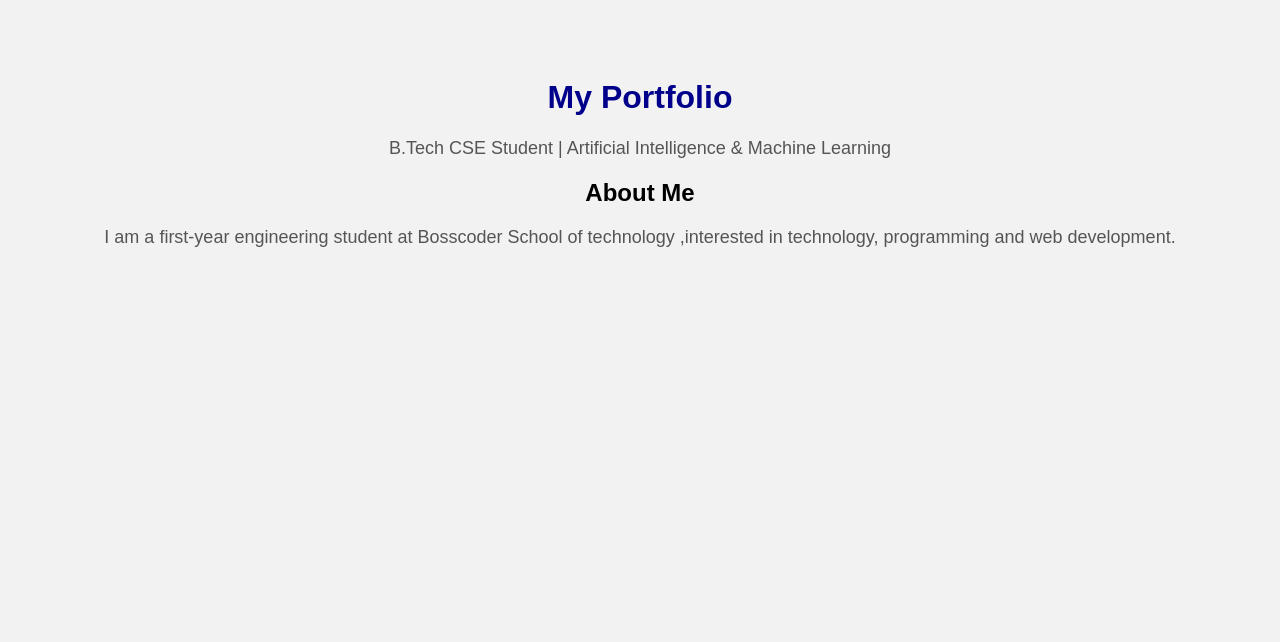
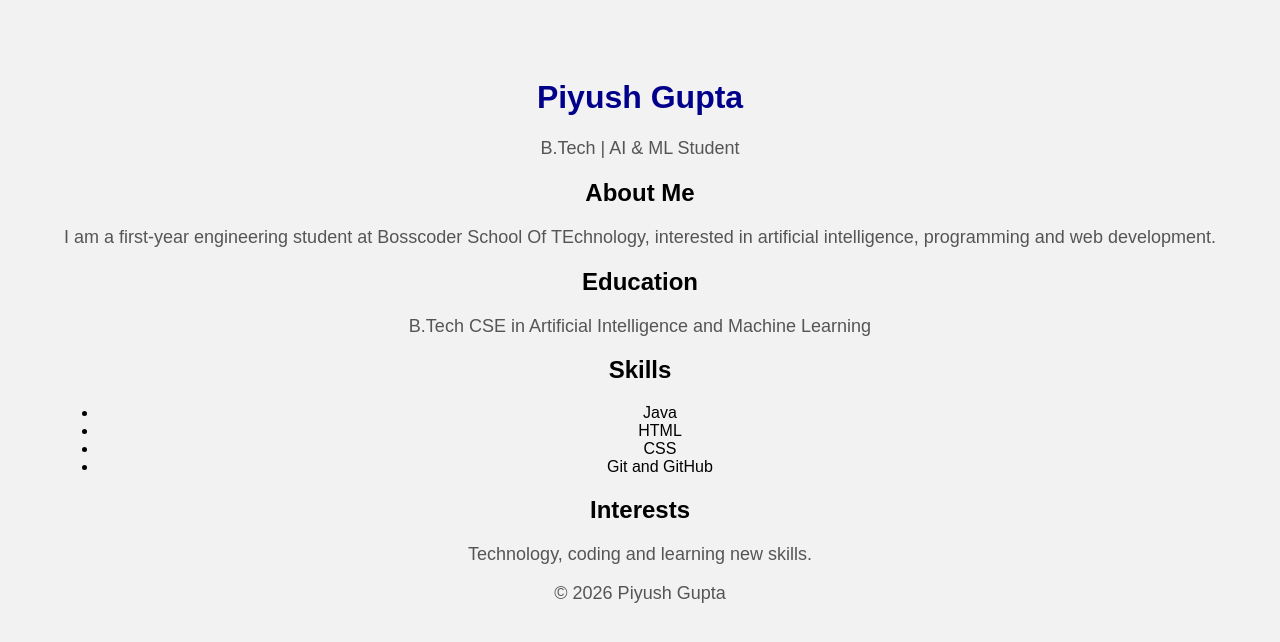
Before and after one commit to piyushguptaa2008/web-dev-lab-, a plain HTML site: page index.html in a window 1280 px wide. Drawn offline with Linux system fonts and the light colour scheme.

Commit message:
P5: Complete and preserve semantic bio page

```diff
--- /dev/null
+++ b/P5/style.css
@@ -0,0 +1,15 @@
+body {
+    background-color: #f2f2f2;
+    font-family: Arial, sans-serif;
+    text-align: center;
+    padding: 50px;
+}
+
+h1 {
+    color: darkblue;
+}
+
+p {
+    color: #555;
+    font-size: 18px;
+}
--- a/index.html
+++ b/index.html
@@ -1,19 +1,52 @@
+
 <!DOCTYPE html>
 <html lang="en">
 <head>
     <meta charset="UTF-8">
     <meta name="viewport" content="width=device-width, initial-scale=1.0">
-    <title>My Student Portfolio</title>
+    <title>My Portfolio</title>
     <link rel="stylesheet" href="style.css">
 </head>
 <body>
 
-    <h1>My Portfolio</h1>
-    <p>B.Tech CSE Student | Artificial Intelligence & Machine Learning</p>
+    <header>
+        <h1>Piyush Gupta</h1>
+        <p>B.Tech | AI & ML Student</p>
+    </header>
 
-    <h2>About Me</h2>
-    <p>I am a first-year engineering student at Bosscoder School of technology ,interested in
-       technology, programming and web development.</p>
+    <main>
+        <section>
+            <h2>About Me</h2>
+            <p>I am a first-year engineering student at Bosscoder School Of TEchnology, interested
+            in artificial intelligence, programming and
+            web development.</p>
+        </section>
+
+        <section>
+            <h2>Education</h2>
+            <p>B.Tech CSE in Artificial Intelligence and
+            Machine Learning</p>
+        </section>
+
+        <section>
+            <h2>Skills</h2>
+            <ul>
+                <li>Java</li>
+                <li>HTML</li>
+                <li>CSS</li>
+                <li>Git and GitHub</li>
+            </ul>
+        </section>
+
+        <section>
+            <h2>Interests</h2>
+            <p>Technology, coding and learning new skills.</p>
+        </section>
+    </main>
+
+    <footer>
+        <p>&copy; 2026 Piyush Gupta</p>
+    </footer>
 
 </body>
 </html>
--- a/style.css
+++ b/style.css
@@ -13,12 +13,3 @@ p {
     color: #555;
     font-size: 18px;
 }
-button {
-    background-color: darkblue;
-    color: white;
-    padding: 12px 25px;
-    border: none;
-    border-radius: 5px;
-    cursor: pointer;
-    font-size: 16px;
-}
```
Also changed, not shown: P5/index.html (added, +52 -0 lines).
